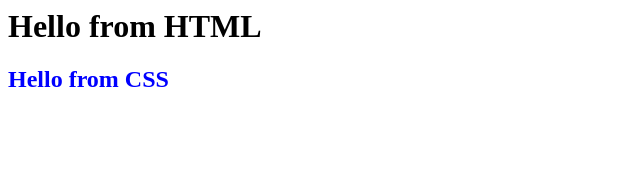
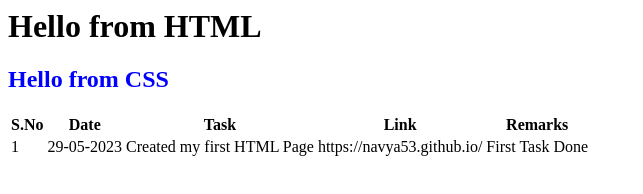
Before and after one commit to Navya53/Navya53.github.io, a plain HTML site: page index.html in a window 1280 px wide. Shown: the whole page, without its empty margins (0-643 px from the left). Drawn offline with Linux system fonts and the light colour scheme.

Commit message:
completed first task

```diff
--- a/index.html
+++ b/index.html
@@ -5,6 +5,22 @@
 <body>
     <h1>Hello from HTML</h1>
     <h2>Hello from CSS</h2>
+    <table>
+        <tr>
+            <th>S.No</th>
+            <th>Date</th>
+            <th>Task</th>
+            <th>Link</th>
+            <th>Remarks</th>
+        </tr>
+        <tr>
+            <td>1</td>
+            <td>29-05-2023</td>
+            <td>Created my first HTML Page</td>
+            <td>https://navya53.github.io/</td>
+            <td>First Task Done</td>
+        </tr>
+    </table>
     <script src="site.js"></script>
 </body>
 </html>
```
